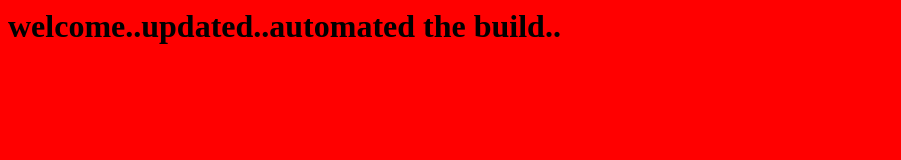
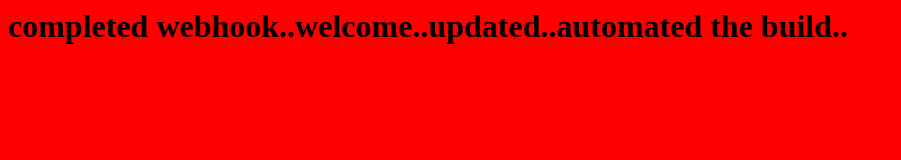
Before and after one commit to shalleygupta/website1, a plain HTML site: page index.html in a window 1280 px wide. Shown: the whole page, without its empty margins (0-901 px from the left). Drawn offline with Linux system fonts and the light colour scheme.

Commit message:
added webhook url

```diff
--- a/index.html
+++ b/index.html
@@ -4,6 +4,6 @@ Jenkins CI/CD Pipeline
 </title>
 <body bgcolor="red" >
 <h1>
-welcome..updated..automated the build..</h1>
+completed webhook..welcome..updated..automated the build..</h1>
 </body>
 </html>
```
